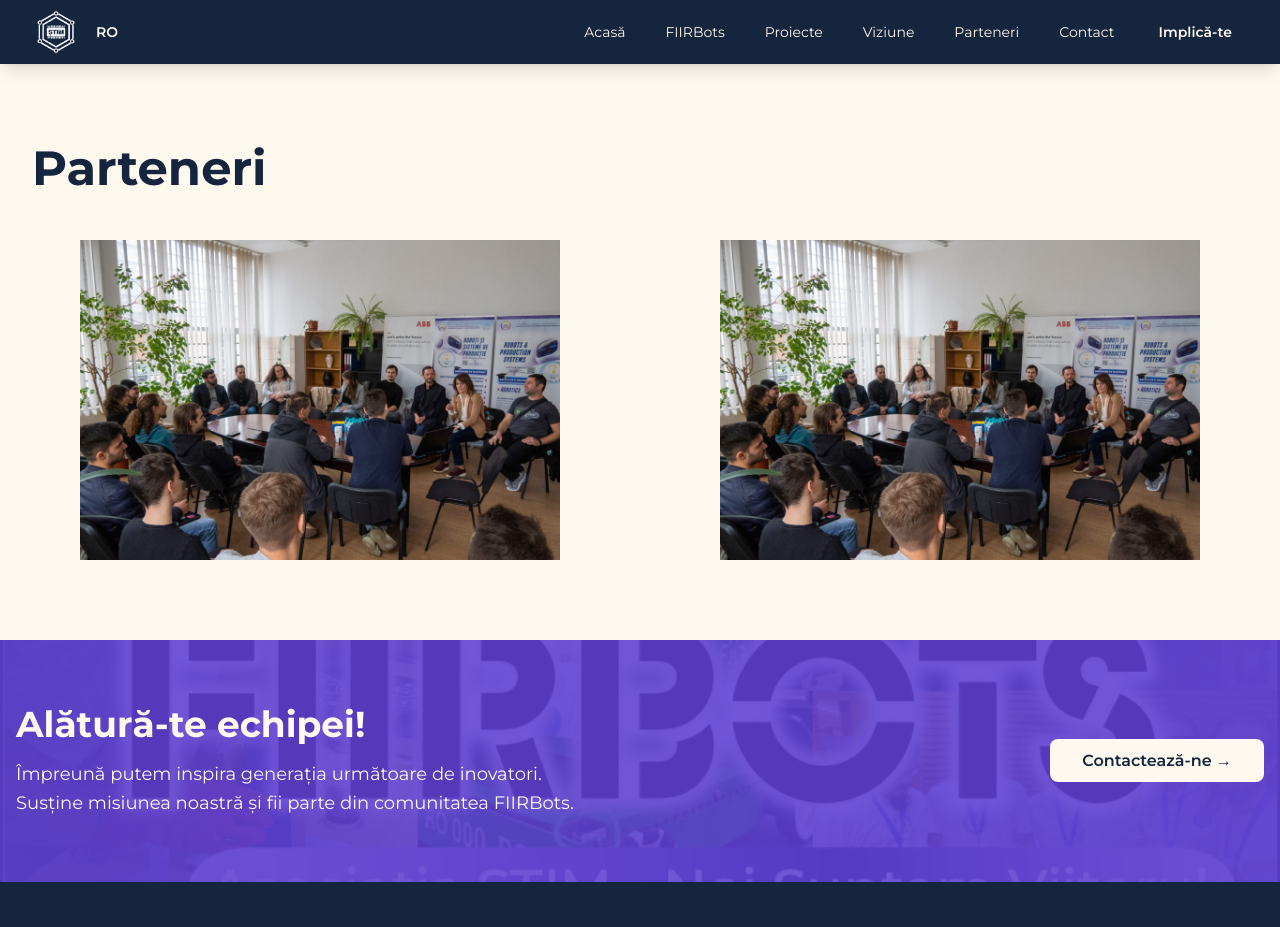
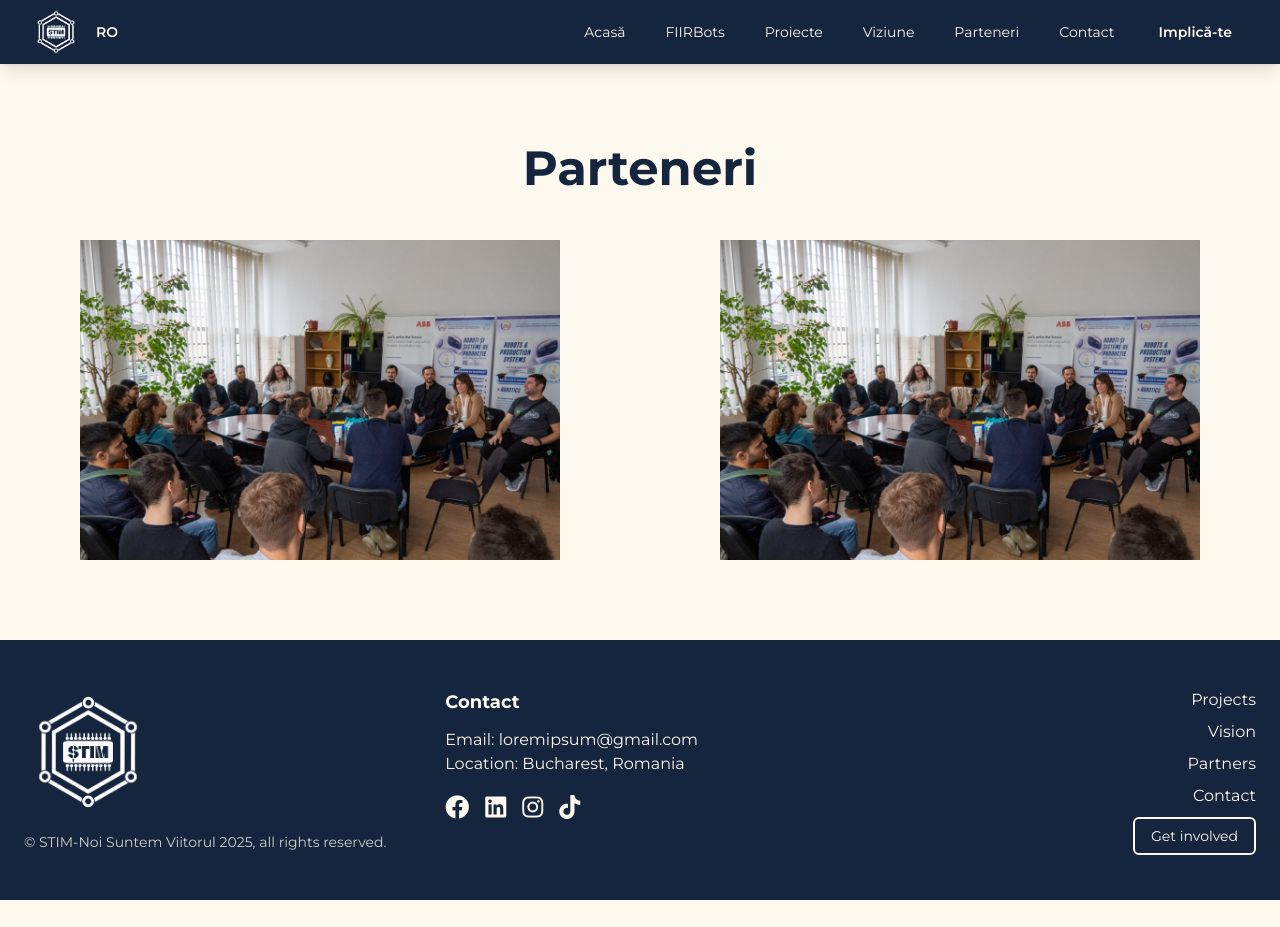
Before and after one commit to Alexandraaioana/site-stim, a plain HTML site: page parteneri.html in a window 1280 px wide. Shown: the top 927 px of the page. After the commit the page ends 900 px from the top, so only its background shows below. Drawn offline with nearby package versions, Linux system fonts and the light colour scheme.

Commit message:
Update parteneri.html

```diff
--- a/parteneri.html
+++ b/parteneri.html
@@ -29,11 +29,11 @@
     <!-- Header -->
     <div id="header-container"></div>
 
-    <!-- Parteneri Section -->
+    <!-- Parteneri -->
     <section class="py-20 mt-16">
         <div class="max-w-7xl mx-auto px-4">
-            <!-- Titlu pe stânga -->
-            <h1 class="text-5xl font-bold mb-12 text-left px-4">Parteneri</h1>
+
+            <h1 class="text-5xl font-bold mb-12 text-center px-4">Parteneri</h1>
 
             <!-- Imagini parteneri -->
             <div class="grid md:grid-cols-2 gap-8">
@@ -47,30 +47,7 @@
         </div>
     </section>
 
-    <!-- Call to Action Band -->
-<section class="relative bg-purple py-16">
-    <!-- Background Image -->
-    <div class="absolute inset-0">
-        <img src="images/fundal join us.png" alt="FIIRBots fundal" class="w-full h-full object-cover opacity-30">
-        <div class="absolute inset-0 bg-purple bg-opacity-60"></div> <!-- Overlay -->
-    </div>
 
-    <!-- Content -->
-    <div class="relative max-w-7xl mx-auto px-4 text-center md:text-left flex flex-col md:flex-row items-center justify-between z-10">
-        <div class="md:w-2/3 mb-6 md:mb-0">
-            <h3 class="text-3xl md:text-4xl font-bold text-accent mb-4">Alătură-te echipei!</h3>
-            <p class="text-accent text-lg leading-relaxed max-w-2xl">
-                Împreună putem inspira generația următoare de inovatori. <br>
-                Susține misiunea noastră și fii parte din comunitatea FIIRBots.
-            </p>
-        </div>
-        <div class="md:w-auto">
-            <a href="contact.html" class="bg-accent text-primary px-8 py-3 rounded-lg font-semibold hover:bg-secondary hover:text-primary transition">
-                Contactează-ne →
-            </a>
-        </div>
-    </div>
-</section>
 
 
     <!-- Footer -->
```
